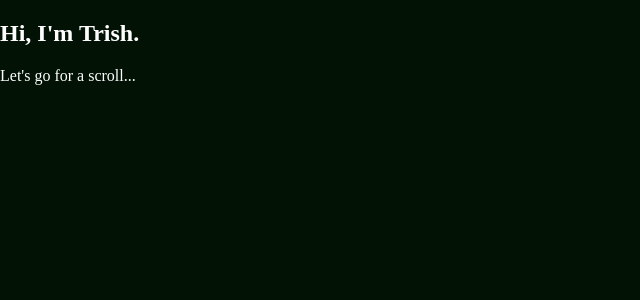
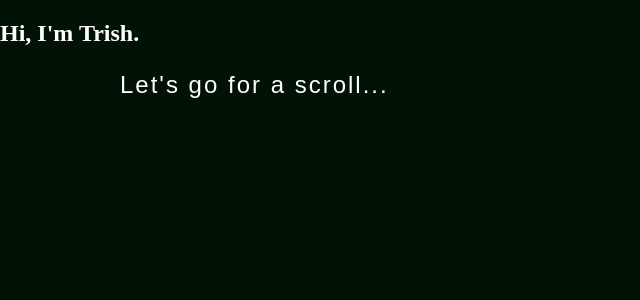
Before and after one commit to vilodye1/vilodye1.github.io, a PHP site: page / in a window 1280 px wide. Shown: the top 300 px of the page, without its empty margins (0-640 px from the left). Run offline with PHP 8.4, Linux system fonts and the light colour scheme; some web fonts are replaced.

Commit message:
Update styles.css

```diff
--- a/styles.css
+++ b/styles.css
@@ -34,7 +34,7 @@ body {
     margin: 0;
 }
 
-.container p {
+p {
     font-size: 1.5em;
     margin-left: 120px;
     letter-spacing: 2px;
```
